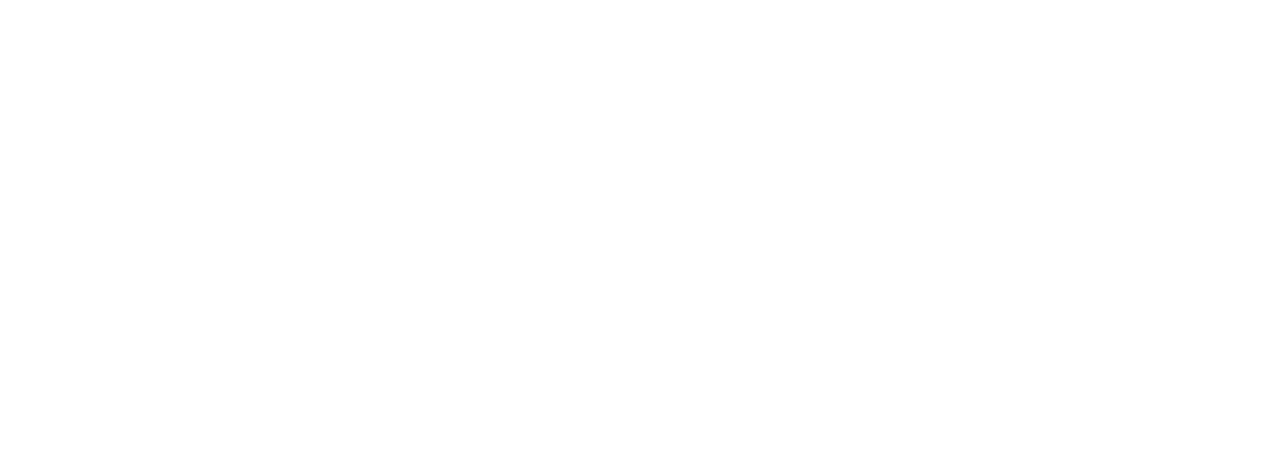
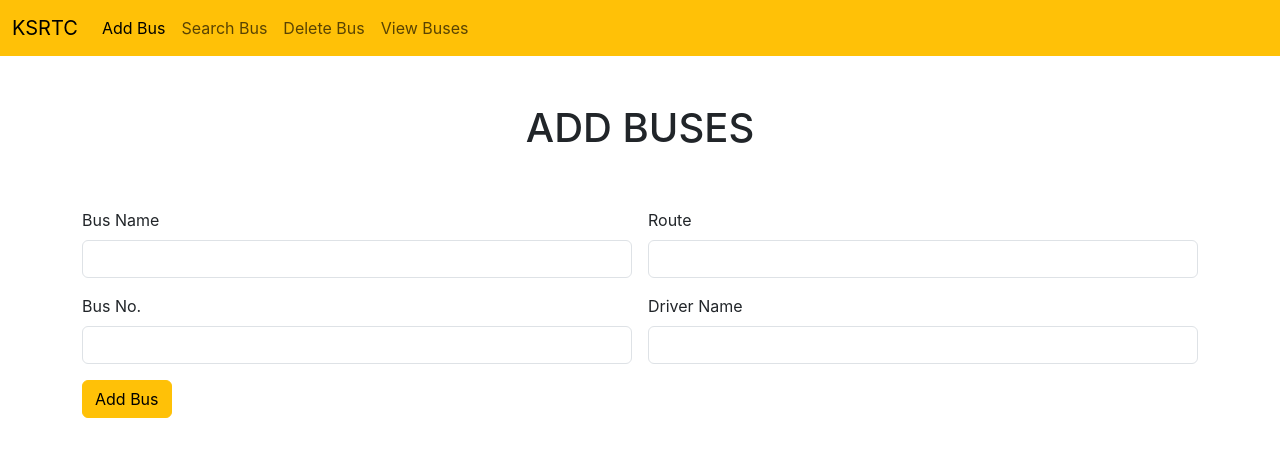
Before and after one commit to Anna-J-o-s-e/ksrtc-app-frontend, a React (Create React App) app: page /add in a window 1280 px wide. Before the commit this address had no page. Shown: the top 456 px of the page. Built offline with nearby package versions, Linux system fonts and the light colour scheme.

Commit message:
add Bus completed

```diff
--- a/src/App.js
+++ b/src/App.js
@@ -5,6 +5,7 @@
 import SignUp from './components/SignUp';
 import LogIn from './components/LogIn';
 import DashBoard from './components/DashBoard';
+import AddBus from './components/AddBus';
 
 function App() {
   return (
@@ -16,6 +17,7 @@
         <Route path='/login' element={<LogIn/>}/>
         <Route path='/signup' element={<SignUp/>}/>
         <Route path='/dashboard' element={<DashBoard/>}/>
+        <Route path='/add' element={<AddBus/>}/>
 
         </Routes></BrowserRouter>
 
--- /dev/null
+++ b/src/components/AddBus.jsx
@@ -0,0 +1,76 @@
+import React, { useState } from 'react'
+import NavBar from './NavBar'
+import axios from 'axios'
+
+const AddBus = () => {
+
+    const [data, setdata] = useState(
+        {
+            "busName": "",
+            "route": "",
+            "busNo": "",
+            "drivername": ""
+
+        }
+    )
+    const inputHandler = (event) => {
+        setdata({ ...data, [event.target.name]: event.target.value })
+    }
+
+    const readValue = () => {
+        console.log(data)
+        axios.post("http://localhost:8080/add", data).then((response) => {
+            console.log(data)
+            if (response.data.status == "success") {
+                alert("Added Successfully")
+            } else {
+                alert("Error")
+            }
+        }).catch()
+    }
+    return (
+        <div>
+            <NavBar />
+
+
+            <br /><br />
+            <center><h1>ADD BUSES</h1></center>
+            <br /><br />
+            <div className="container">
+                <div className="row">
+                    <div className="col col-12 col-sm-12 col-md-12 col-lg-12 col-xl-12 col-xxl-12">
+
+
+                        <div className="row g-3">
+                            <div className="col col-12 col-sm-6 col-md-6 col-lg-6 col-xl-6 col-xxl-6">
+
+                                <label htmlFor="" className="form-label">Bus Name</label>
+                                <input type="text" className="form-control" value={data.busName} name='busName' onChange={inputHandler} />
+                            </div>
+                            <div className="col col-12 col-sm-6 col-md-6 col-lg-6 col-xl-6 col-xxl-6">
+                                <label htmlFor="" className="form-label">Route</label>
+                                <input type="text" className="form-control" value={data.route} name='route' onChange={inputHandler} />
+                            </div>
+                            <div className="col col-12 col-sm-6 col-md-6 col-lg-6 col-xl-6 col-xxl-6">
+
+                                <label htmlFor="" className="form-label">Bus No.</label>
+                                <input type="text" className="form-control" value={data.busNo} name='busNo' onChange={inputHandler} />
+                            </div>
+                            <div className="col col-12 col-sm-6 col-md-6 col-lg-6 col-xl-6 col-xxl-6">
+                                <label htmlFor="" className="form-label">Driver Name</label>
+                                <input type="text" className="form-control" value={data.drivername} name='drivername' onChange={inputHandler}/>
+                            </div>
+                            <div className="col col-12 col-sm-6 col-md-6 col-lg-6 col-xl-6 col-xxl-6">
+                                <button className="btn btn-warning" onClick={readValue}>Add Bus</button>
+                            </div>
+                        </div>
+
+                    </div>
+                </div>
+            </div>
+
+        </div>
+    )
+}
+
+export default AddBus
--- a/src/components/NavBar.jsx
+++ b/src/components/NavBar.jsx
@@ -4,8 +4,8 @@
 const NavBar = () => {
   return (
     <div>
-
-<nav className="navbar navbar-expand-lg bg-body-tertiary">
+{/* body-tertiary */}
+<nav className="navbar navbar-expand-lg bg-warning">
   <div className="container-fluid">
     <Link className="navbar-brand" to="#">KSRTC</Link>
     <button className="navbar-toggler" type="button" data-bs-toggle="collapse" data-bs-target="#navbarNavAltMarkup" aria-controls="navbarNavAltMarkup" aria-expanded="false" aria-label="Toggle navigation">
@@ -13,7 +13,7 @@
     </button>
     <div className="collapse navbar-collapse" id="navbarNavAltMarkup">
       <div className="navbar-nav">
-        <Link className="nav-link active" aria-current="page" to="#">Add Bus</Link>
+        <Link className="nav-link active" aria-current="page" to="/add">Add Bus</Link>
         <Link className="nav-link" to="#">Search Bus</Link>
         <Link className="nav-link" to="#">Delete Bus</Link>
         <Link className="nav-link" to="">View Buses</Link>
```
